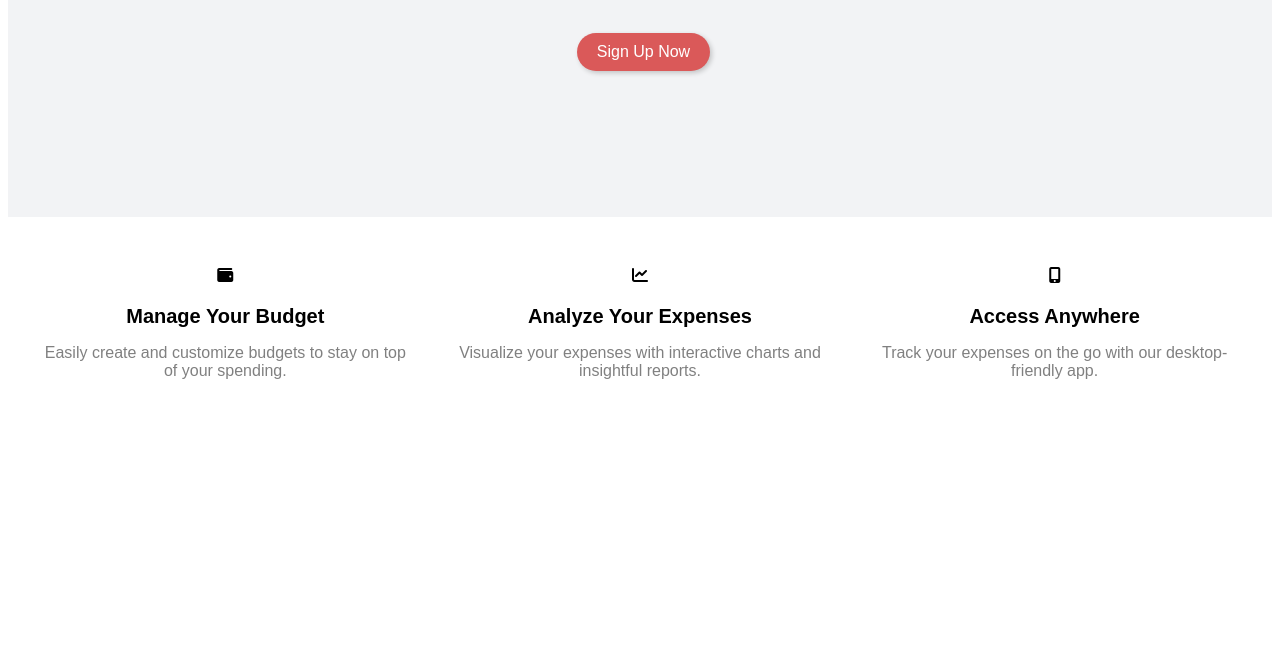
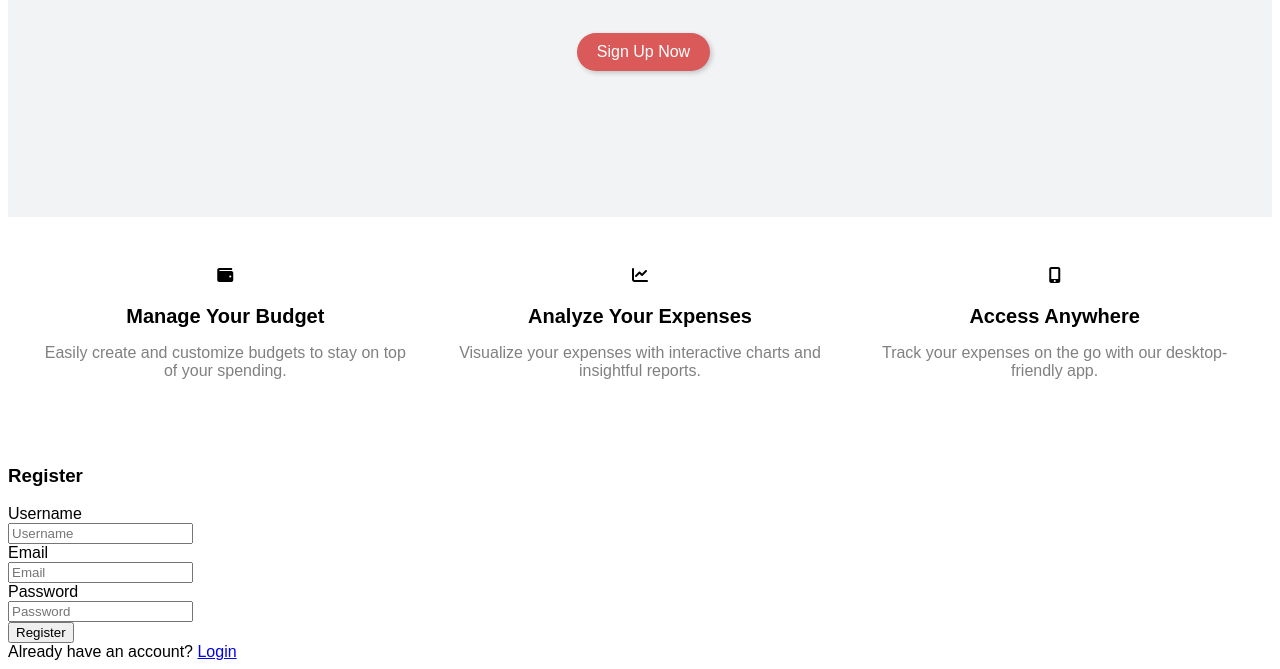
Before and after one commit to disha5678/Finance-tracker, a plain HTML site: page index.html in a window 1280 px wide. Shown: the part 291-960 px from the top of the page. Before the commit the page ends 800 px from the top, so only its background shows below. Drawn offline with Linux system fonts and the light colour scheme.

Commit message:
added registration box

```diff
--- a/index.html
+++ b/index.html
@@ -20,7 +20,7 @@
 </div>
 <br>
 <br>
-    <button class="curved-button">Sign Up Now</button>
+    <button class="curved-button" onclick="showRegistrationForm()">Sign Up Now</button>
     </div>
     <div class="features-section">
         <div class="feature">
@@ -41,6 +41,21 @@
             <p>Track your expenses on the go with our desktop-friendly app.</p>
         </div>
     </div>
+
+    <div id="registrationForm">
+        <h3 class="register">Register</h3>
+        <form>
+            Username <br>
+            <input type="text" id="username" placeholder="Username" required><br>
+            Email <br>
+            <input type="email" id="email" placeholder="Email" required><br>
+            Password <br>
+            <input type="password" id="password" placeholder="Password" required><br>
+            <button type="submit">Register</button>
+            <br>
+        </form>
+       <span class="form">Already have an account? </span><a href="#" class="login-link" onclick="showLoginForm()">Login</a>
+    </div>
     <script src="script.js"></script>
 </body>
 </html>
```
